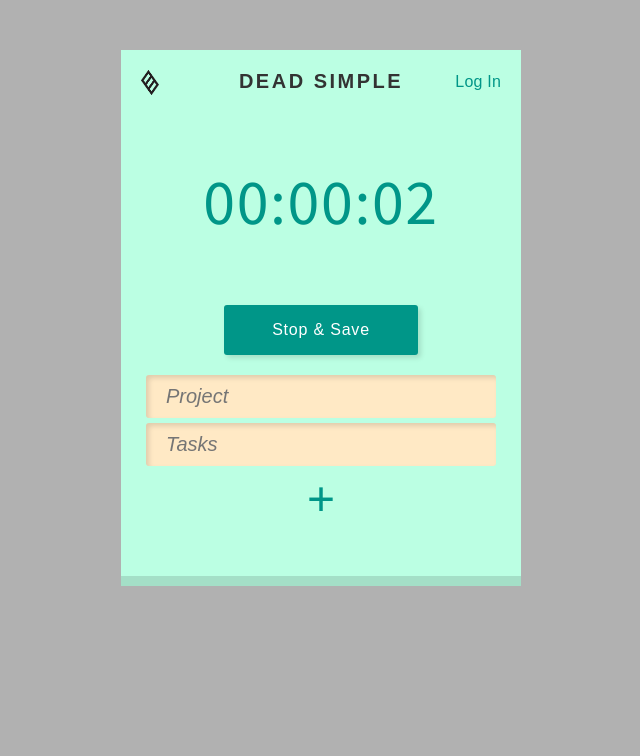
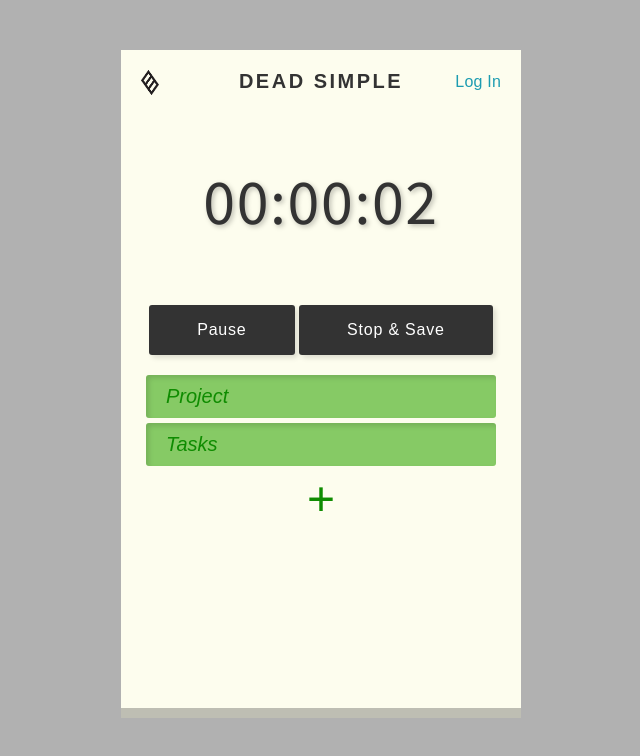
Before and after one commit to MacTruck/start, a website: page index.html in a window 1280 px wide. Both pictures are taken after a click on the button "START". Shown: the whole page, without its empty margins (319-959 px from the left). Drawn offline with Linux system fonts and the light colour scheme.

Commit message:
updated colrset

```diff
--- a/public/index.js
+++ b/public/index.js
@@ -5,6 +5,7 @@ const stopSave = document.querySelector('#stop-save');
 const recordForm = document.querySelector('#recordForm');
 const recordList = document.querySelector('.recordList');
 const popup = document.querySelector('#popup');
+
 let popupClicked = 0;
 
 popup.addEventListener('click', () => {
@@ -15,10 +16,10 @@ popup.addEventListener('click', () => {
 pausePlay.addEventListener('click', () => {
 	if (pausePlay.innerHTML === 'Pause') {
 		pausePlay.innerHTML = 'Play';
-		pausePlay.style.background = '#166b63';
+		pausePlay.style.background = 'var(--darkJungle';
 	} else {
 		pausePlay.innerHTML = 'Pause';
-		pausePlay.style.background = '#009688';
+		pausePlay.style.background = '#333';
 	}
 });
 
@@ -30,7 +31,7 @@ startButton.addEventListener('click', () => {
 	startButton.style.display = 'none';
 	recordList.style.display = 'none';
 	timer.style.display = 'block';
-	// pausePlay.style.display = 'initial';
+	pausePlay.style.display = 'initial';
 	stopSave.style.display = 'initial';
 	recordForm.style.display = 'block';
 	let currentTime, millisecDifference, secondsDiffence;
--- a/public/style.css
+++ b/public/style.css
@@ -1,7 +1,17 @@
 :root {
-	--green: #bbffe3;
+	--green: #ccffea;
 	--darkGreen: #009688;
 	--orange: #ffe9c5;
+	--blue: #adf3ff;
+	--darkBlue: #1d9cb1;
+	--darkerBlue: #0e7a88;
+	--yellow: #ffe391;
+	--greengreen: #4caf50;
+		--offwhite: #fdfdee;
+		--darkOffwhite: #dfdfd0;
+		--brightOrange: #ffb01f;
+		--jungleGreen: #86CA65;
+		--darkJungle: #0f8c01;
 
 	--purple: #9639c4;
 	--purple2: #5d0074;
@@ -11,7 +21,6 @@
 	--gold3: #f5a500;
 	--pink: #ffbdf3;
 }
-
 * {
     margin: 0;
     padding: 0;
@@ -23,13 +32,21 @@
     box-sizing: border-box;
 	font-family: 'Raleway', sans-serif;
 }
+html, body {
+	overflow: hidden;
+}
+html {
+	background: black;
+	background-size: cover;
+}
 body {
 	color: #333;
 	text-align: center;
 	margin: 0;
 	padding: 0;
 	position: relative;
-	background: var(--green);
+	background: var(--offwhite);
+	min-height: 668px;
 }
 header {
 	padding: 20px 0;
@@ -46,7 +63,7 @@ a#loginButton {
 	right: 10px;
 	top: 18px;
 	text-decoration: none;
-	color: var(--darkGreen);
+	color: var(--darkBlue);
 	font-weight: 500;
 	letter-spacing: .0125em;
 	border-radius: 3px;
@@ -90,7 +107,7 @@ button {
 	transition: .125s ease all;
 }
 button#pause-play, button#stop-save {
-	background: var(--darkGreen);
+	background: #333;
 	letter-spacing: .05em;
 	display: none;
 }
@@ -105,7 +122,7 @@ button#startButton {
 	margin: 5rem auto;
 }
 button:hover, button#startButton:hover {
-	background: var(--darkGreen);
+	background: var(--brightOrange);
 }
 div#timer {
 	font-family: 'Source Sans Pro', sans-serif;
@@ -113,8 +130,8 @@ div#timer {
 	letter-spacing: .025em;
 	display: none;
 	margin: 3rem auto 4rem auto;
-	color: white;
-	color: var(--darkGreen);
+	color: #333;
+	text-shadow: 2px 2px 5px rgba(0,0,0,.25);
 	text-align: center;
 }
 #recordForm {
@@ -126,7 +143,7 @@ div#timer {
 	font-size: 1.25rem;
 }
 input[type='text'] {
-	background: var(--orange);
+	background: var(--jungleGreen);
 	color: #333;
 	font-family: 'Soure Sans Pro', sans-serif;
 	margin: 5px 0;
@@ -139,11 +156,12 @@ input[type='text'] {
 ::placeholder {
 	font-family: 'Raleway', sans-serif;
 	font-weight: 400;
+	color: var(--darkJungle);
 	font-style: italic;
 }
 #addTaskButton {
 	font-size: 3rem;
-	color: var(--darkGreen);
+	color: var(--darkJungle);
 }
 ul {
 	list-style-type: none;
@@ -153,7 +171,7 @@ ul {
 	margin: 5px 10px;
 	padding: 10px 20px;
 	line-height: 1.5em;
-	background: var(--orange);
+	background: var(--jungleGreen);
 	box-shadow: inset 3px 3px 5px rgba(0,0,0,.125);
 	border-radius: 3px;
 	text-align: left;
@@ -168,10 +186,13 @@ ul {
 	margin-left: .5em;
 }
 footer {
-	margin-top: 50px;
-	background: rgba(0,0,0,.125);
+	margin-top: 100px;
+	background: rgba(0,0,0,.25);
 	color: #ccc;
 	height: 10px;
+	width: 100%;
+	position: absolute;
+	bottom: 0;
 }
 
 @media screen and (min-width: 900px) {
```
